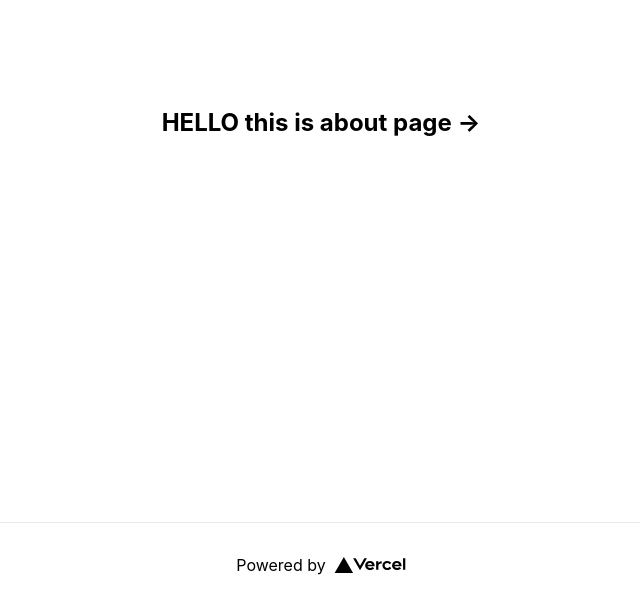
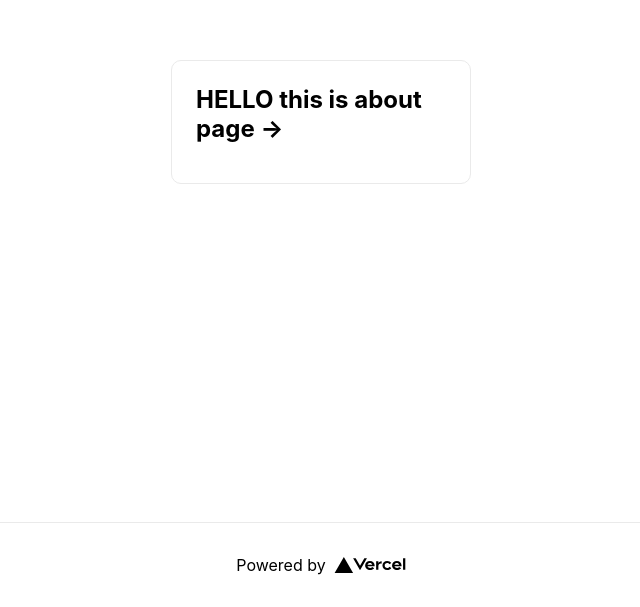
Before and after one commit to sparkshot/sparkshot.github.io, a Next.js app: page /about in a window 1280 px wide. Shown: the part 278-885 px from the top of the page, without its empty margins (319-959 px from the left). Built offline with nearby package versions, Linux system fonts and the light colour scheme.

Commit message:
link update

```diff
--- a/pages/about.tsx
+++ b/pages/about.tsx
@@ -1,7 +1,6 @@
 import type { NextPage } from "next";
 import Head from "next/head";
 import Image from "next/image";
-import Link from "next/link";
 import styles from "../styles/Home.module.css";
 
 const About: NextPage = () => {
@@ -17,12 +16,11 @@ const About: NextPage = () => {
       </Head>
 
       <main className={styles.main}>
-        {/* <div className={styles.grid}>
-          <Link href="https://nextjs.org/docs" className={styles.card}>
+        <div className={styles.grid}>
+          <a href="https://nextjs.org/docs" className={styles.card}>
             <h2>HELLO this is about page &rarr;</h2>
-          </Link>
-        </div> */}
-        <h2>HELLO this is about page &rarr;</h2>
+          </a>
+        </div>
       </main>
 
       <footer className={styles.footer}>
--- a/pages/index.tsx
+++ b/pages/index.tsx
@@ -1,6 +1,7 @@
 import type { NextPage } from "next";
 import Head from "next/head";
 import Image from "next/image";
+import Link from "next/link";
 import styles from "../styles/Home.module.css";
 
 const Home: NextPage = () => {
@@ -36,10 +37,10 @@ const Home: NextPage = () => {
             <p>Learn about Next.js in an interactive course with quizzes!</p>
           </a>
 
-          <a href="/about" className={styles.card}>
+          <Link href="/about" className={styles.card}>
             <h2>MEH &rarr;</h2>
             <p>Testing the ABOUT route!</p>
-          </a>
+          </Link>
 
           <a
             href="https://github.com/vercel/next.js/tree/canary/examples"
```
